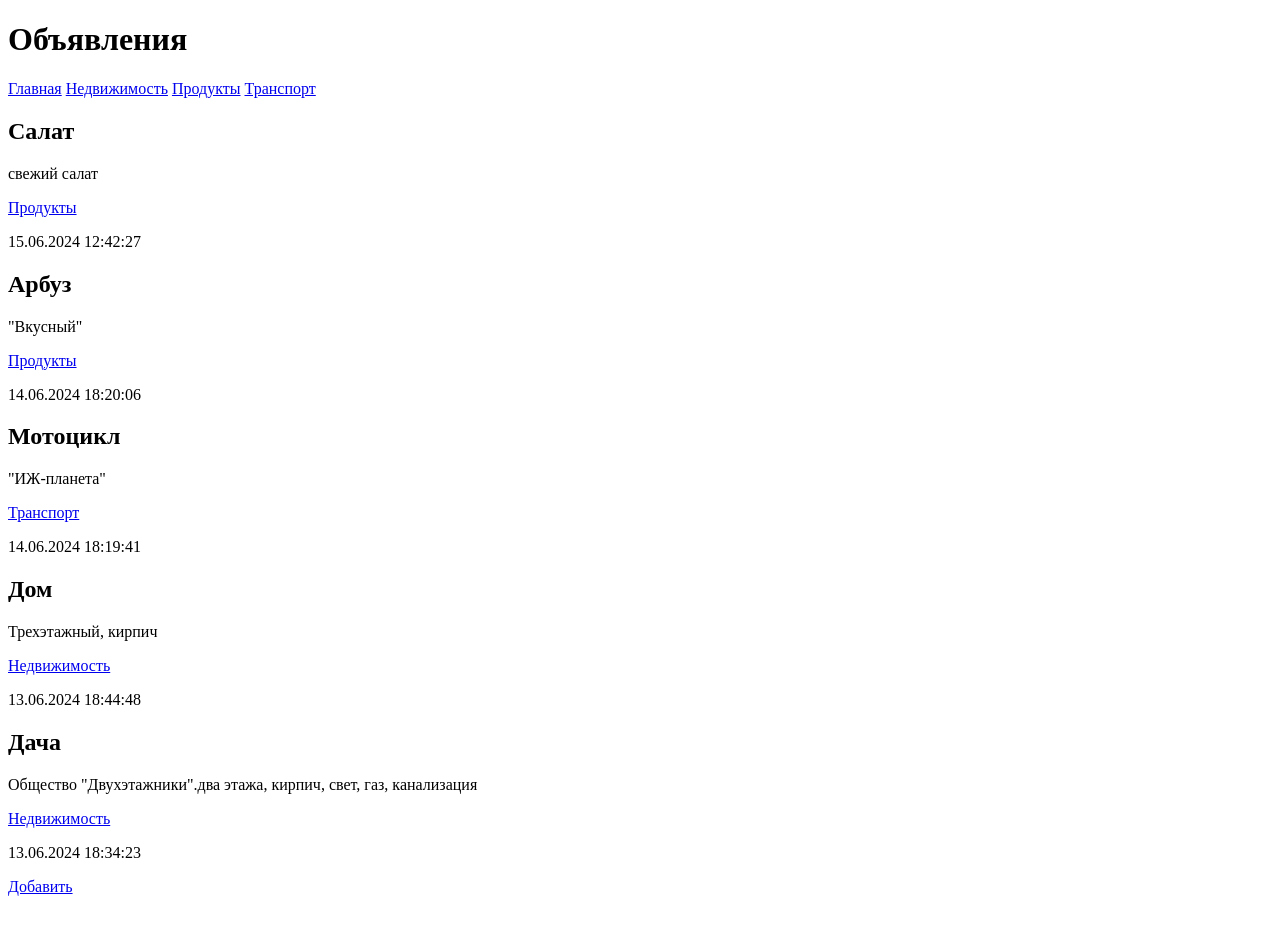
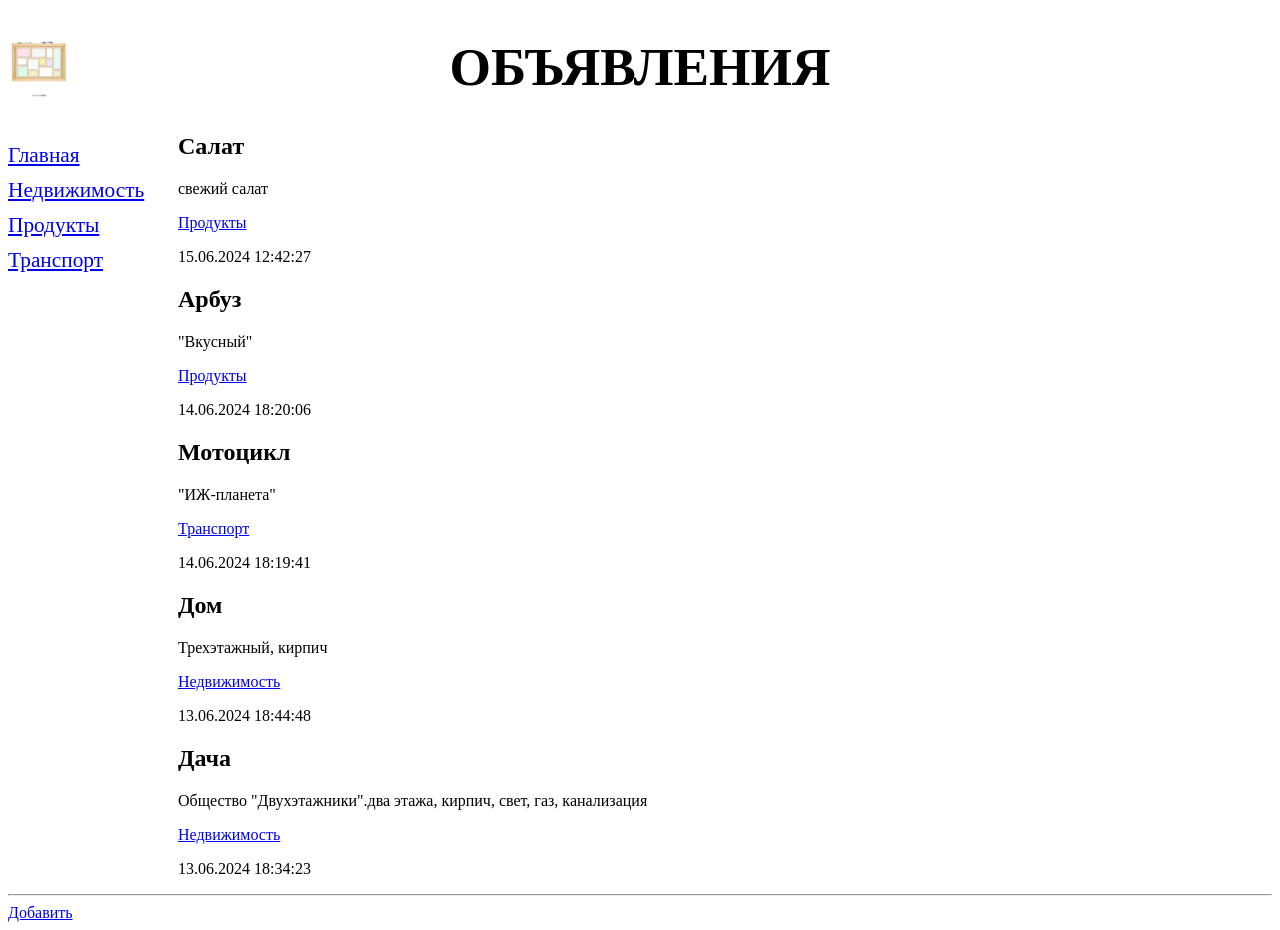
Before and after one commit to LeVzhe/Django_Dronov, a Django app: page /bboard/ in a window 1280 px wide. Before the commit the page ends 896 px from the top, so only its background shows below. Run offline with Django 4.2, Linux system fonts and the light colour scheme; data comes from the database, SQL or seed files in the repository; both versions use the stored data as it was after the commit.

Commit message:
complete chapter 2

```diff
--- /dev/null
+++ b/bboard/static/bboard/style.css
@@ -0,0 +1,21 @@
+header h1 {
+    font-size: 40pt;
+    text-transform: uppercase;
+    text-align: center;
+    background: url("bg.png") left / auto 100% no-repeat;
+}
+
+nav {
+    font-size: 16pt;
+    width: 150px;
+    float: left;
+}
+
+nav a {
+    display: block;
+    margin: 10px 0px;
+}
+
+main {
+    margin-left: 170px;
+}
--- a/bboard/templates/layout/basic.html
+++ b/bboard/templates/layout/basic.html
@@ -1,8 +1,11 @@
+{% load static %}
+
 <!DOCTYPE html>
 <html lang="en">
     <head>
         <meta charset="UTF-8">
         <title>{%block title %}Главная{% endblock %} :: Доска объявлений</title>
+        <link rel="stylesheet" type="text/css" href="{% static "bboard/style.css" %}"
     </head>
     <body>
         <header>
@@ -18,6 +21,7 @@
             {% block content %}
             {% endblock %}
         </main>
+        <hr>
         <a href="{% url 'add' %}">Добавить</a>
     </body>
 </html>
```
Also changed, not shown: bboard/static/bboard/bg.png (added), db.sqlite3.
